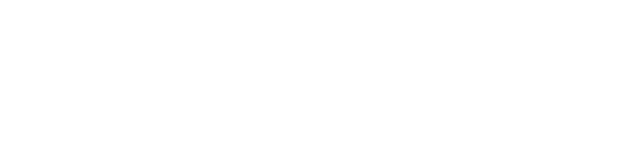
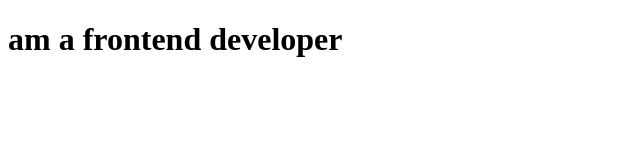
Before and after one commit to muthukamaleswari/frontend-portfolio, a plain HTML site: page index.html in a window 1280 px wide. Shown: the whole page, without its empty margins (0-640 px from the left). Drawn offline with Linux system fonts and the light colour scheme.

Commit message:
new line add

```diff
--- a/index.html
+++ b/index.html
@@ -6,6 +6,6 @@
     <title>My portfolio</title>
 </head>
 <body>
-
+    <h1>am a frontend developer</h1>
 </body>
 </html>
```
